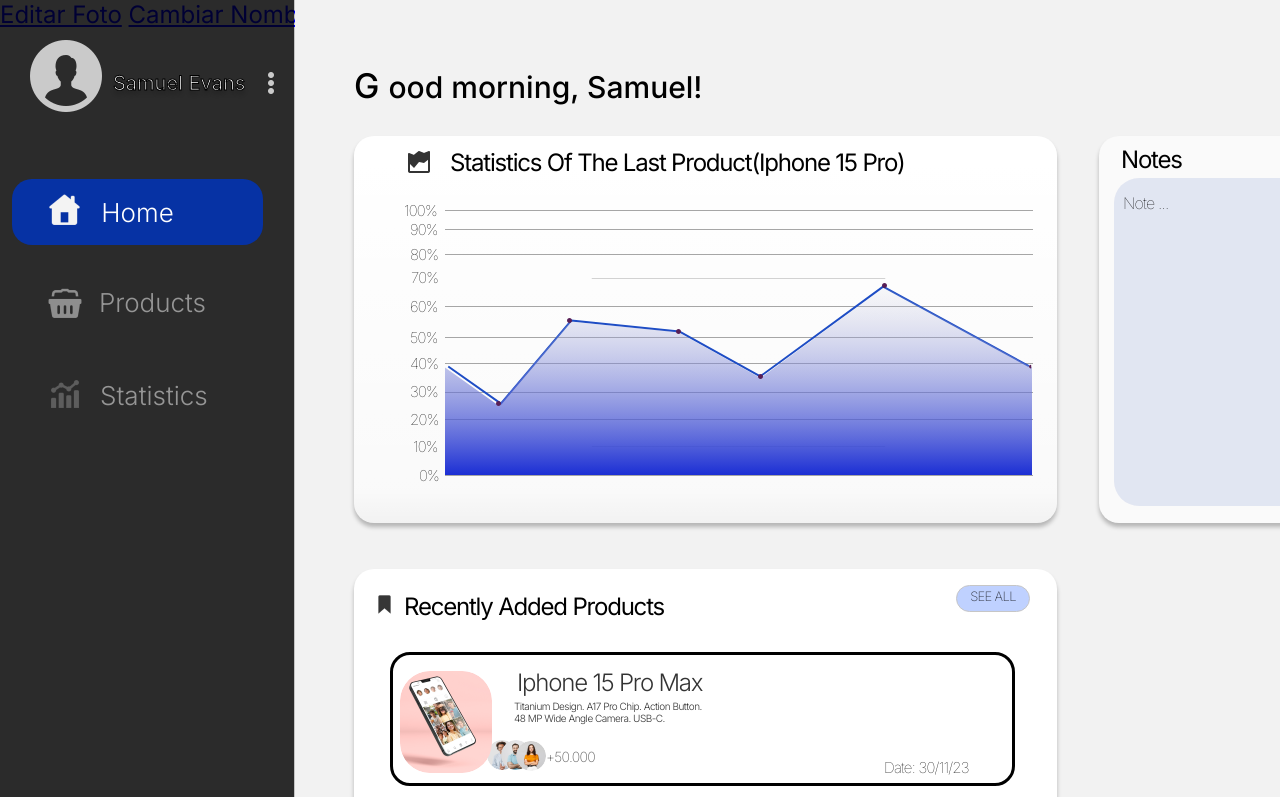
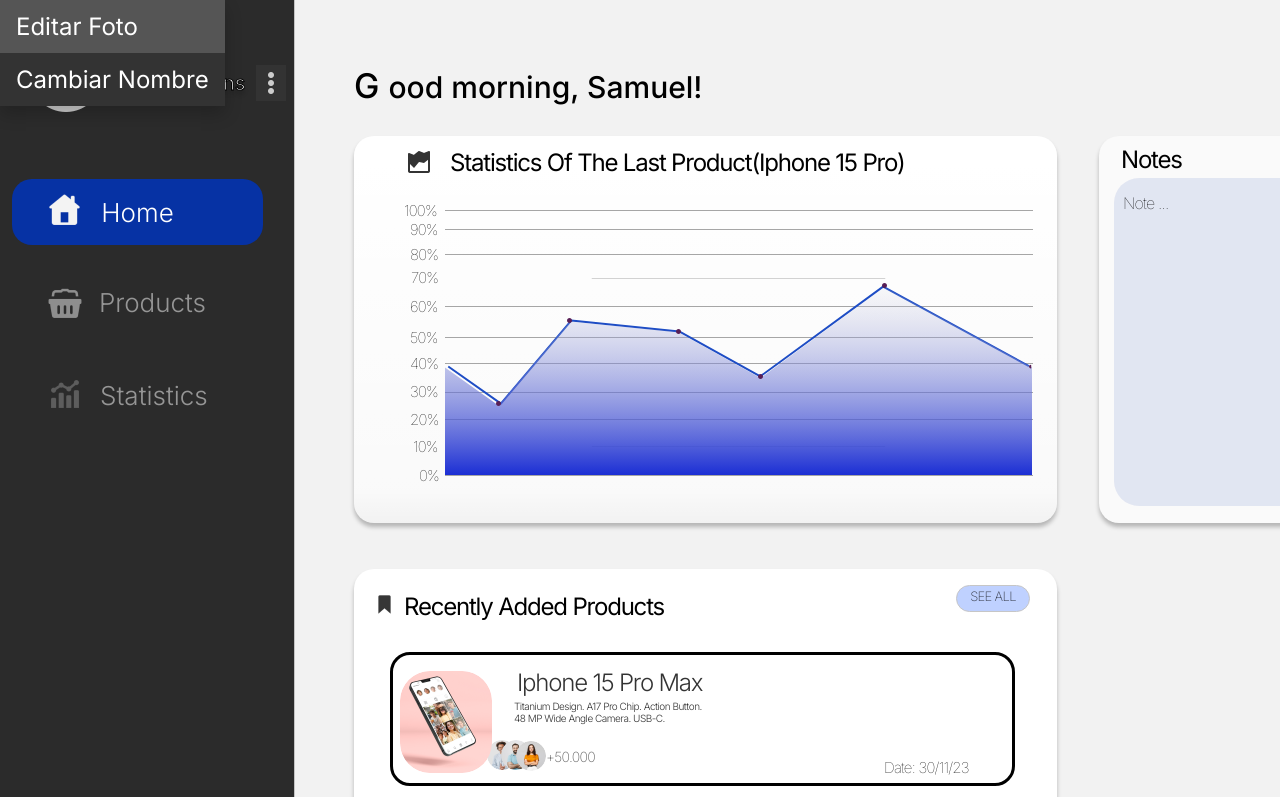
Before and after one commit to NahuelSilva28/HadesTest, a website built with Parcel: page index.html in a window 1280 px wide. Both pictures are taken after a click on the button 271 px from the left and 83 px from the top of the page. Shown: the top 797 px of the page. Built offline with nearby package versions, Linux system fonts and the light colour scheme.

Commit message:
index.css menu vert

```diff
--- a/index.css
+++ b/index.css
@@ -36,6 +36,42 @@
   background-size: cover;
   background-repeat: no-repeat;
   background-position: top;
+}
+#vertical-menu {
+  display: none;
+  position: absolute;
+  background-color: #333; /* Color de fondo */
+  min-width: 160px;
+  box-shadow: 0px 8px 16px 0px rgba(0, 0, 0, 0.2);
+  right: 999;
+  z-index: 999;
+}
+
+#vertical-menu a {
+  color: #fff; /* Color del texto */
+  padding: 12px 16px;
+  text-decoration: none;
+  display: block;
+  transition: background-color 0.3s; /* Transición de color al pasar el mouse */
+}
+
+#vertical-menu a:hover {
+  background-color: #555; /* Color de fondo al pasar el mouse */
+}
+
+#menu-toggle {
+  cursor: pointer;
+  background-color: #333; /* Color del botón */
+  color: #fff; /* Color del icono */
+  padding: 10px;
+  border: none;
+}
+
+#menu-toggle:hover {
+  background-color: #555; /* Color del botón al pasar el mouse */
+}
+.hidden {
+  display: none;
 }
 .male-user {
   top: 31px;
```
